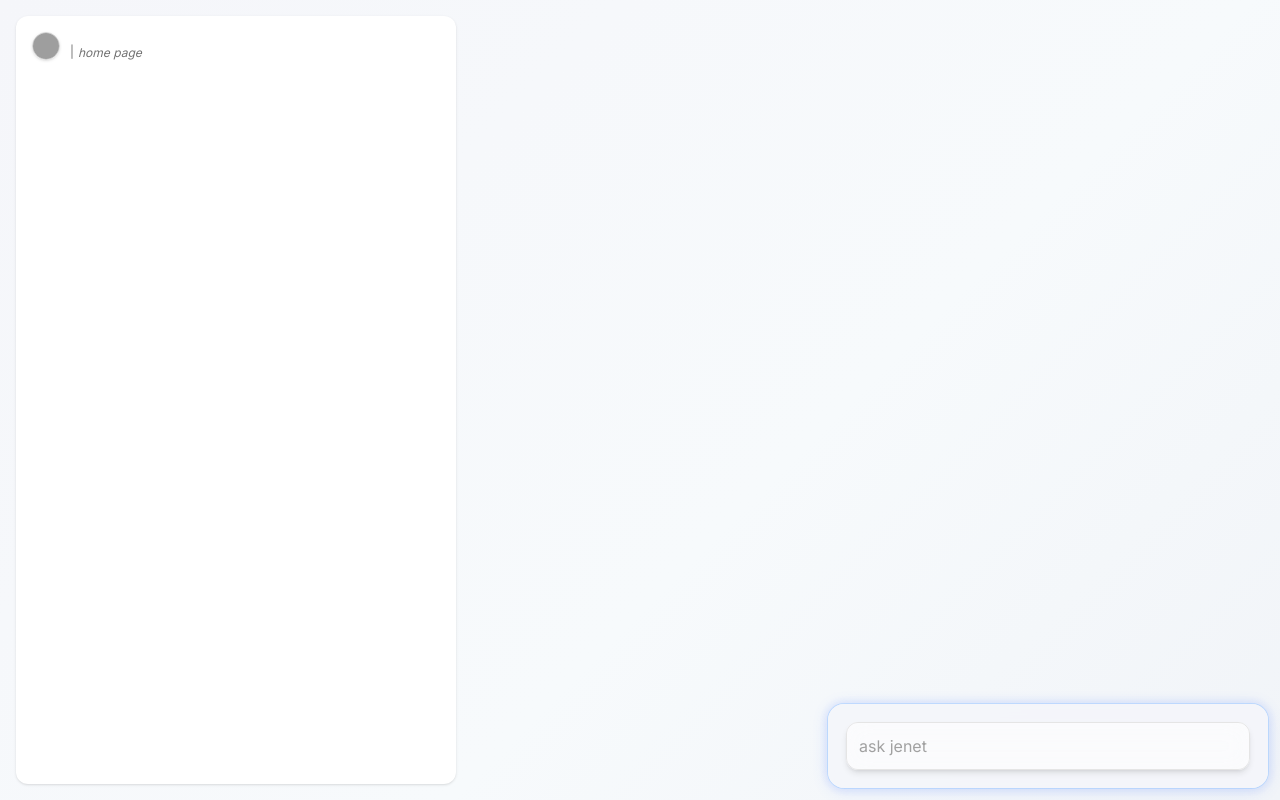
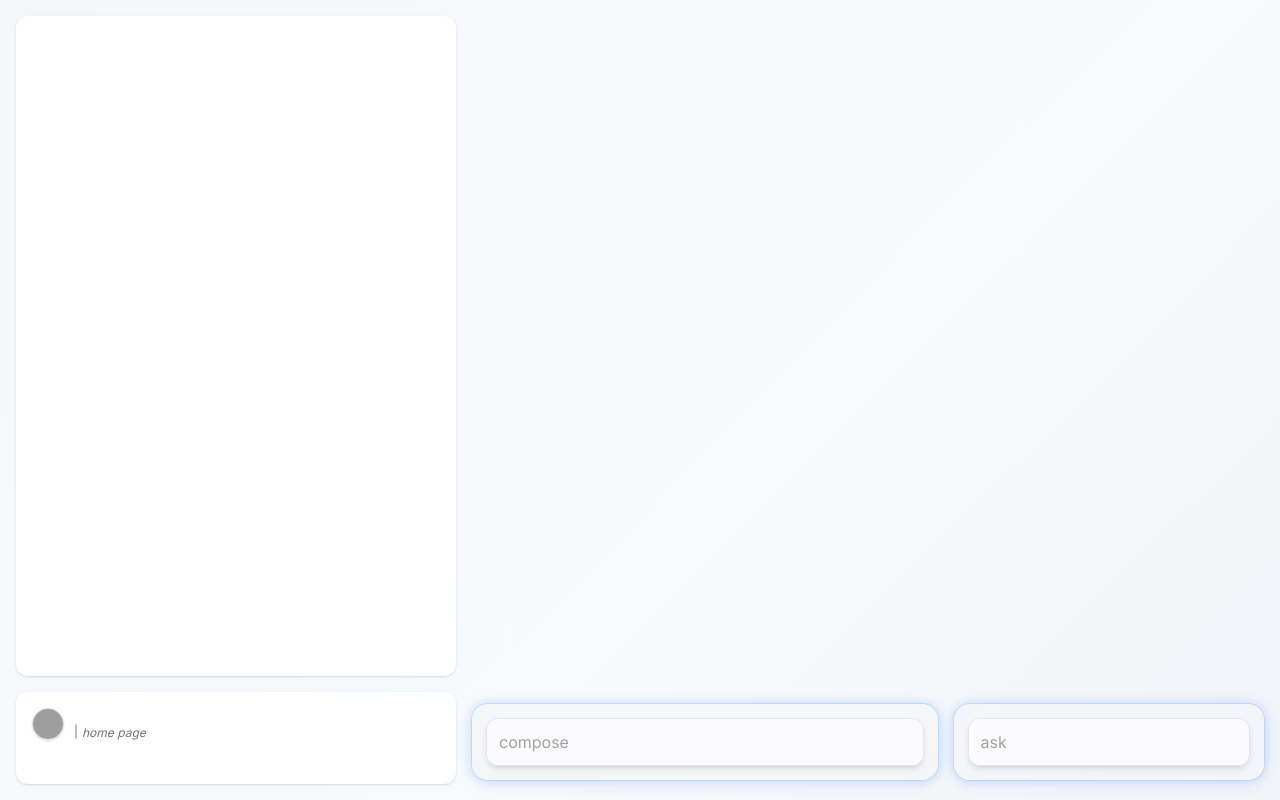
Before and after one commit to joshtgillette/jenet-frontend, a Next.js app: page / in a window 1280 px wide. Built offline with nearby package versions, Linux system fonts and the light colour scheme; grey boxes are pictures that could not be loaded.

Commit message:
Create dual compose/chat windows with ChatGPT
- Add a floating compose text window
- Add ChatGPT integration to both windows
- Minor profile header refactor

```diff
--- /dev/null
+++ b/src/app/api/chatgpt/route.ts
@@ -0,0 +1,33 @@
+import { NextRequest } from 'next/server';
+
+export async function POST(req: NextRequest) {
+  const body = await req.json();
+  const { prompt, instructions } = body;
+  if (!prompt) {
+    return new Response(JSON.stringify({ error: 'Missing prompt' }), { status: 400 });
+  }
+
+  try {
+    const openaiRes = await fetch('https://api.openai.com/v1/chat/completions', {
+      method: 'POST',
+      headers: {
+        'Content-Type': 'application/json',
+        'Authorization': `Bearer ${process.env.OPENAI_API_KEY}`,
+      },
+      body: JSON.stringify({
+        model: 'gpt-4.1-mini',
+        messages: [
+          { role: 'system', content: instructions || 'You are a helpful assistant.' },
+          { role: 'user', content: prompt },
+        ],
+      }),
+    });
+    const data = await openaiRes.json();
+    if (!openaiRes.ok) {
+      return new Response(JSON.stringify({ error: data.error?.message || 'OpenAI error' }), { status: openaiRes.status });
+    }
+    return new Response(JSON.stringify({ response: data.choices?.[0]?.message?.content || 'No response' }), { status: 200 });
+  } catch (err: any) {
+    return new Response(JSON.stringify({ error: err.message || 'Server error' }), { status: 500 });
+  }
+}
--- a/src/app/chat.tsx
+++ b/src/app/chat.tsx
@@ -3,8 +3,14 @@
 import React, { useRef, useState, useEffect } from "react";
 import "./globals.css";
 
-const Chat = () => {
+const Chat = ({ className = "", placeholder = "", instructions = "" }: {
+  className?: string;
+  placeholder?: string;
+  instructions?: string;
+}) => {
   const [value, setValue] = useState("");
+  const [response, setResponse] = useState("");
+  const [loading, setLoading] = useState(false);
   const textareaRef = useRef<HTMLTextAreaElement>(null);
 
   useEffect(() => {
@@ -22,17 +28,41 @@ const Chat = () => {
     }
   };
 
+  const handleKeyDown = async (e: React.KeyboardEvent<HTMLTextAreaElement>) => {
+    if (e.key === "Enter" && !e.shiftKey) {
+      e.preventDefault();
+      if (!value.trim()) return;
+      setLoading(true);
+      setResponse("");
+      try {
+        const res = await fetch("/api/chatgpt", {
+          method: "POST",
+          headers: { "Content-Type": "application/json" },
+          body: JSON.stringify({ prompt: value, instructions }),
+        });
+        const data = await res.json();
+        if (!res.ok) throw new Error(data.error || "API error");
+        setResponse(data.response);
+      } catch (err) {
+        setResponse("Error: " + (err as Error).message);
+      }
+      setLoading(false);
+    }
+  };
+
   return (
     <div
-      className="fixed bottom-3 right-3 z-50 min-w-110 max-h-full flex flex-col p-4 border-2 border-transparent rounded-2xl bg-[#f4f6fa]/90 backdrop-blur-md shadow-[0_2px_16px_0_rgba(80,120,255,0.18),0_0_8px_2px_rgba(80,120,255,0.12)] ring-1 ring-blue-300/40 hover:shadow-[0_4px_32px_0_rgba(80,120,255,0.30),0_0_16px_4px_rgba(80,120,255,0.22)] hover:ring-2 hover:ring-blue-400/70 focus-within:shadow-[0_4px_32px_0_rgba(80,120,255,0.30),0_0_16px_4px_rgba(80,120,255,0.22)] focus-within:ring-2 focus-within:ring-blue-400/70 transition-all duration-300"
-      style={{}}
+      className={`flex flex-col gap-3 p-3 border-2 border-transparent rounded-2xl bg-[#f4f6fa]/90 backdrop-blur-md shadow-[0_2px_16px_0_rgba(80,120,255,0.18),0_0_8px_2px_rgba(80,120,255,0.12)] ring-1 ring-blue-300/40 hover:shadow-[0_4px_32px_0_rgba(80,120,255,0.30),0_0_16px_4px_rgba(80,120,255,0.22)] hover:ring-2 hover:ring-blue-400/70 focus-within:shadow-[0_4px_32px_0_rgba(80,120,255,0.30),0_0_16px_4px_rgba(80,120,255,0.22)] focus-within:ring-2 focus-within:ring-blue-400/70 transition-all duration-300 ${className}`}
     >
+      {loading && <div className="text-xs text-blue-500 mt-2">Loading...</div>}
+      {response && <div className="w-full p-3 pt-2.5 rounded-xl bg-white/60 backdrop-blur-md border border-neutral-200 focus:border-neutral-300 shadow-md text-base leading-relaxed placeholder-neutral-400 resize-none focus:outline-none focus:transition overflow-none">{response}</div>}
       <textarea
         ref={textareaRef}
-        className="w-full max-h-[10lh] p-3 pt-2.5 rounded-xl bg-white/60 backdrop-blur-md border border-neutral-200 focus:border-neutral-300 shadow-md text-base leading-relaxed placeholder-neutral-400 resize-none focus:outline-none focus:transition overflow-auto"
-        placeholder="ask jenet"
+        className="w-full max-h-[10lh] p-3 pt-2.5 rounded-xl bg-white/60 backdrop-blur-md border border-neutral-200 focus:border-neutral-300 shadow-md text-base leading-relaxed placeholder-neutral-400 resize-none focus:outline-none focus:transition overflow-none"
+        placeholder={placeholder}
         value={value}
         onChange={handleChange}
+        onKeyDown={handleKeyDown}
         rows={1}
       />
     </div>
--- a/src/app/page.tsx
+++ b/src/app/page.tsx
@@ -3,6 +3,22 @@
 import React, { useState, useEffect } from "react";
 import Panel, { PanelData } from "./panel";
 import Chat from "./chat";
+
+const COMPOSE_INSTRUCTIONS = `
+Classify the input text into one of the following categories. The entire input text must represent the category, otherwise it is LANGUAGE. Lastly, if a | (divider) is present, treat the text between as separate input and classify each individually.
+
+NUMBER: A number
+PRICE: A price
+DATE: A date
+TIME: A time of day
+NAME: A person's name
+CITY: A U.S city
+ADDRESS: A street address
+ORDER_NUMBER: A random collection of numbers and letters
+TRACKING_NUMBER: An order number, but with a "T-" prefix
+AIRPORT: A U.S airport name or code
+LANGUAGE: Spoken language, catch-all category if no others are a match.
+`
 
 const MainPanelHeader = () => {
   const handleProfileClick = () => {
@@ -11,11 +27,11 @@ const MainPanelHeader = () => {
     }
   };
   return (
-    <div className="absolute top-4 left-4 flex items-end gap-1.5 z-10">
+    <div className="flex items-end gap-1.5 z-10">
       <img
         src="https://ui-avatars.com/api/?name=J+G&background=ececec&color=888888"
         alt="Profile"
-        className="w-7 h-7 rounded-full border border-neutral-300 shadow-sm object-cover cursor-pointer"
+        className="w-8 h-8 rounded-full border border-neutral-300 shadow-sm object-cover cursor-pointer"
         onClick={handleProfileClick}
       />
       <div className="flex items-end ml-1 gap-1">
@@ -59,10 +75,10 @@ export default function Home() {
     setPanels((prev) => prev.filter((panel) => panel.id !== id));
 
   return (
-    <div className="h-screen flex p-3 p-4 gap-0 gap-4 overflow-auto">
+    <div className="h-screen flex flex-col p-3 gap-2 overflow-hidden">
+      <div className="flex-1 flex gap-4 p-1 overflow-auto">
         <Panel className="flex-1 relative !max-w-100" content={
           <>
-          <MainPanelHeader />
             {/* ...other main panel content can go here... */}
           </>
         } />
@@ -75,7 +91,17 @@ export default function Home() {
             />
           ))}
         </div>
-      <Chat />
+      </div>
+      <div className="relative h-25 flex gap-4 p-1 overflow-visible">
+        <Panel content={<MainPanelHeader />} />
+        <div className="flex-3 relative">
+          <Chat className="absolute left-0 bottom-1 w-full" placeholder="compose"
+                instructions={COMPOSE_INSTRUCTIONS}/>
+        </div>
+        <div className="flex-2 relative">
+          <Chat className="absolute left-0 bottom-1 w-full" placeholder="ask" />
+        </div>
+      </div>
     </div>
   );
 }
```
Lines whose indentation alone changed are shown as unchanged.
